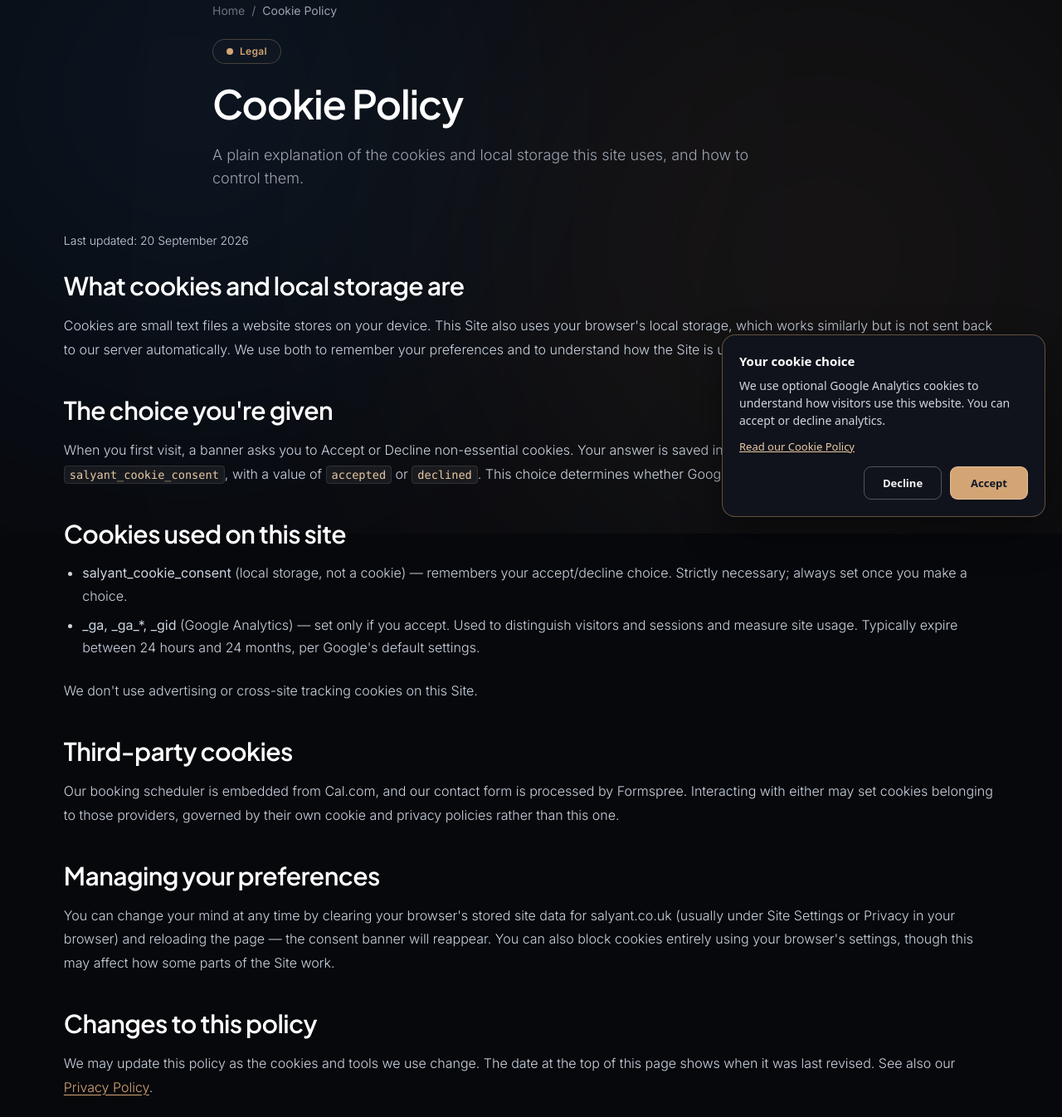
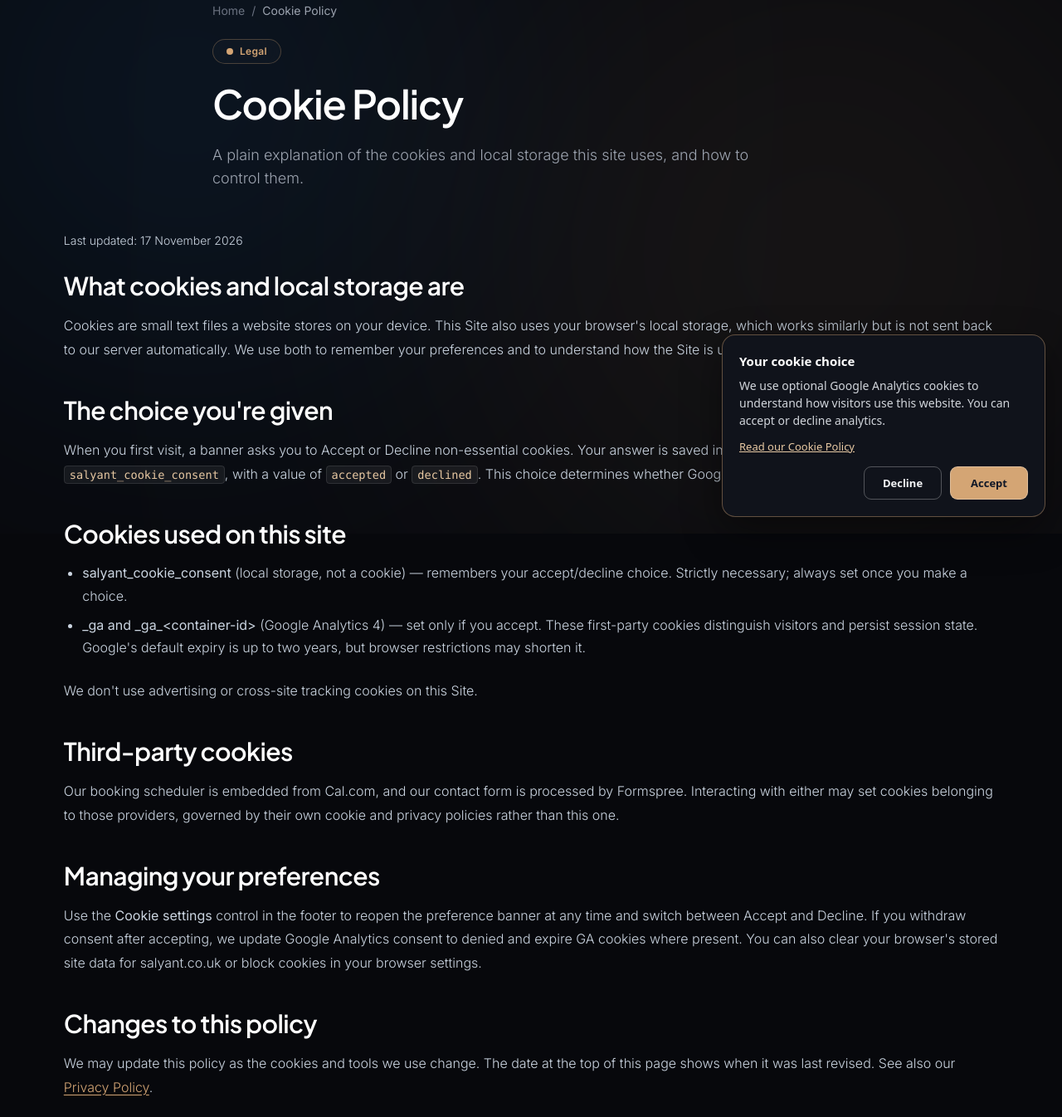
Before and after one commit to 1799yashdharmadhikari-code/salyant-website, a plain HTML site: page cookie_policy.html in a window 1280 px wide. Shown: the part 157-1503 px from the top of the page at 83% size. Drawn offline with nearby package versions, Linux system fonts and the light colour scheme.

Commit message:
Document GA4 cookies and footer preference control

```diff
--- a/cookie_policy.html
+++ b/cookie_policy.html
@@ -199,17 +199,17 @@
   <main class="px-6 pb-8">
     <article class="article-prose max-w-3xl mx-auto">
 
-<p class="text-sm text-gray-500 mb-10">Last updated: 20 September 2026</p>
+<p class="text-sm text-gray-500 mb-10">Last updated: 17 November 2026</p>
 
 <section class="mb-10"><h2 class="text-2xl md:text-3xl font-semibold mb-4">What cookies and local storage are</h2><p>Cookies are small text files a website stores on your device. This Site also uses your browser's local storage, which works similarly but is not sent back to our server automatically. We use both to remember your preferences and to understand how the Site is used.</p></section>
 
 <section class="mb-10"><h2 class="text-2xl md:text-3xl font-semibold mb-4">The choice you're given</h2><p>When you first visit, a banner asks you to Accept or Decline non-essential cookies. Your answer is saved in your browser's local storage under the key <code>salyant_cookie_consent</code>, with a value of <code>accepted</code> or <code>declined</code>. This choice determines whether Google Analytics is loaded for your visit.</p></section>
 
-<section class="mb-10"><h2 class="text-2xl md:text-3xl font-semibold mb-4">Cookies used on this site</h2><ul><li><strong>salyant_cookie_consent</strong> (local storage, not a cookie) — remembers your accept/decline choice. Strictly necessary; always set once you make a choice.</li><li><strong>_ga, _ga_*, _gid</strong> (Google Analytics) — set only if you accept. Used to distinguish visitors and sessions and measure site usage. Typically expire between 24 hours and 24 months, per Google's default settings.</li></ul><p>We don't use advertising or cross-site tracking cookies on this Site.</p></section>
+<section class="mb-10"><h2 class="text-2xl md:text-3xl font-semibold mb-4">Cookies used on this site</h2><ul><li><strong>salyant_cookie_consent</strong> (local storage, not a cookie) — remembers your accept/decline choice. Strictly necessary; always set once you make a choice.</li><li><strong>_ga and _ga_&lt;container-id&gt;</strong> (Google Analytics 4) — set only if you accept. These first-party cookies distinguish visitors and persist session state. Google's default expiry is up to two years, but browser restrictions may shorten it.</li></ul><p>We don't use advertising or cross-site tracking cookies on this Site.</p></section>
 
 <section class="mb-10"><h2 class="text-2xl md:text-3xl font-semibold mb-4">Third-party cookies</h2><p>Our booking scheduler is embedded from Cal.com, and our contact form is processed by Formspree. Interacting with either may set cookies belonging to those providers, governed by their own cookie and privacy policies rather than this one.</p></section>
 
-<section class="mb-10"><h2 class="text-2xl md:text-3xl font-semibold mb-4">Managing your preferences</h2><p>You can change your mind at any time by clearing your browser's stored site data for salyant.co.uk (usually under Site Settings or Privacy in your browser) and reloading the page — the consent banner will reappear. You can also block cookies entirely using your browser's settings, though this may affect how some parts of the Site work.</p></section>
+<section class="mb-10"><h2 class="text-2xl md:text-3xl font-semibold mb-4">Managing your preferences</h2><p>Use the <strong>Cookie settings</strong> control in the footer to reopen the preference banner at any time and switch between Accept and Decline. If you withdraw consent after accepting, we update Google Analytics consent to denied and expire GA cookies where present. You can also clear your browser's stored site data for salyant.co.uk or block cookies in your browser settings.</p></section>
 
 <section class="mb-14"><h2 class="text-2xl md:text-3xl font-semibold mb-4">Changes to this policy</h2><p>We may update this policy as the cookies and tools we use change. The date at the top of this page shows when it was last revised. See also our <a href="privacy_policy.html">Privacy Policy</a>.</p><p>Questions about this policy can be sent to <a href="mailto:contact@salyant.co.uk">contact@salyant.co.uk</a>.</p></section>
       <a href="index.html" class="text-salyant-gold hover:text-[#e8c9a3] text-sm font-medium inline-flex items-center gap-2">&larr; Back to home</a>
```
